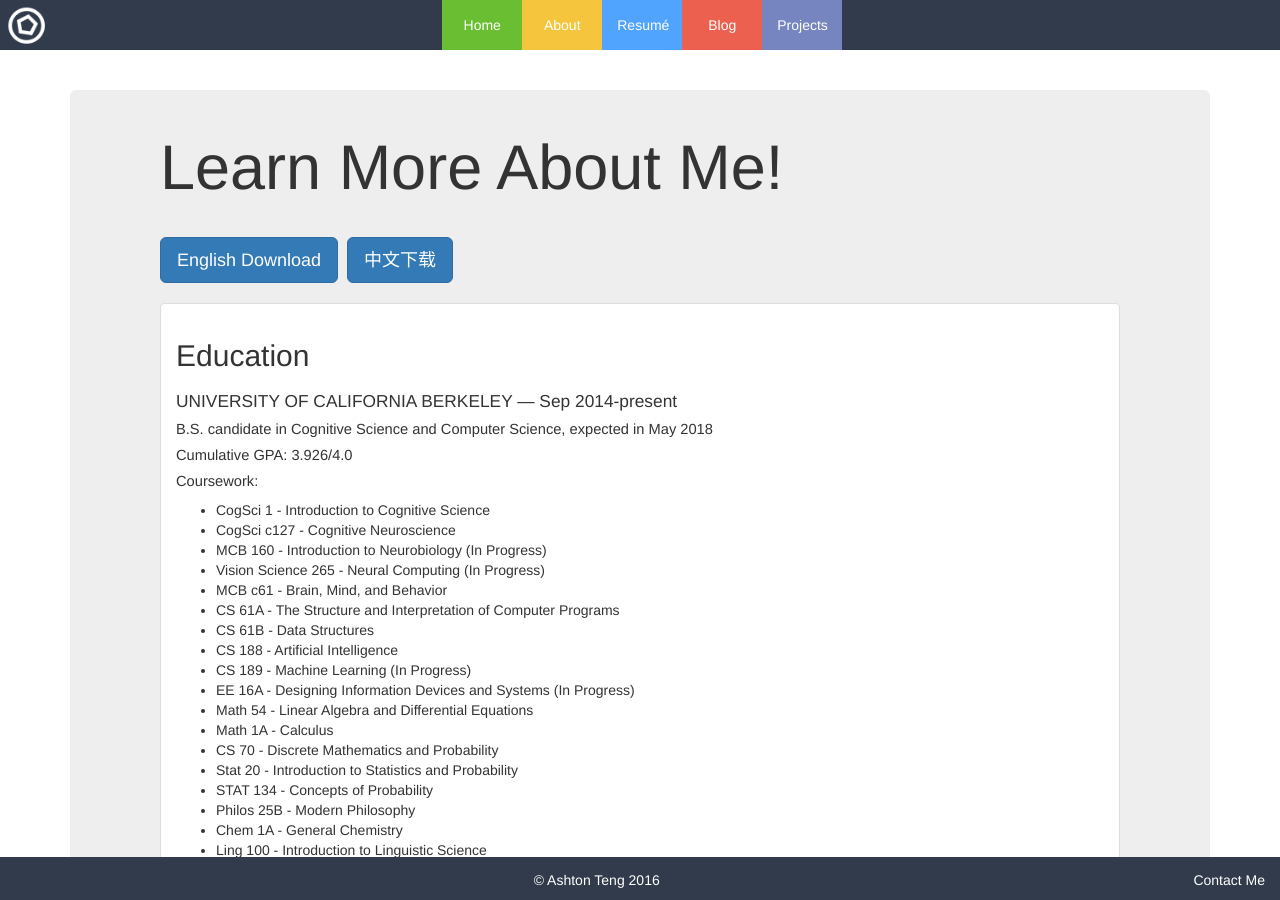
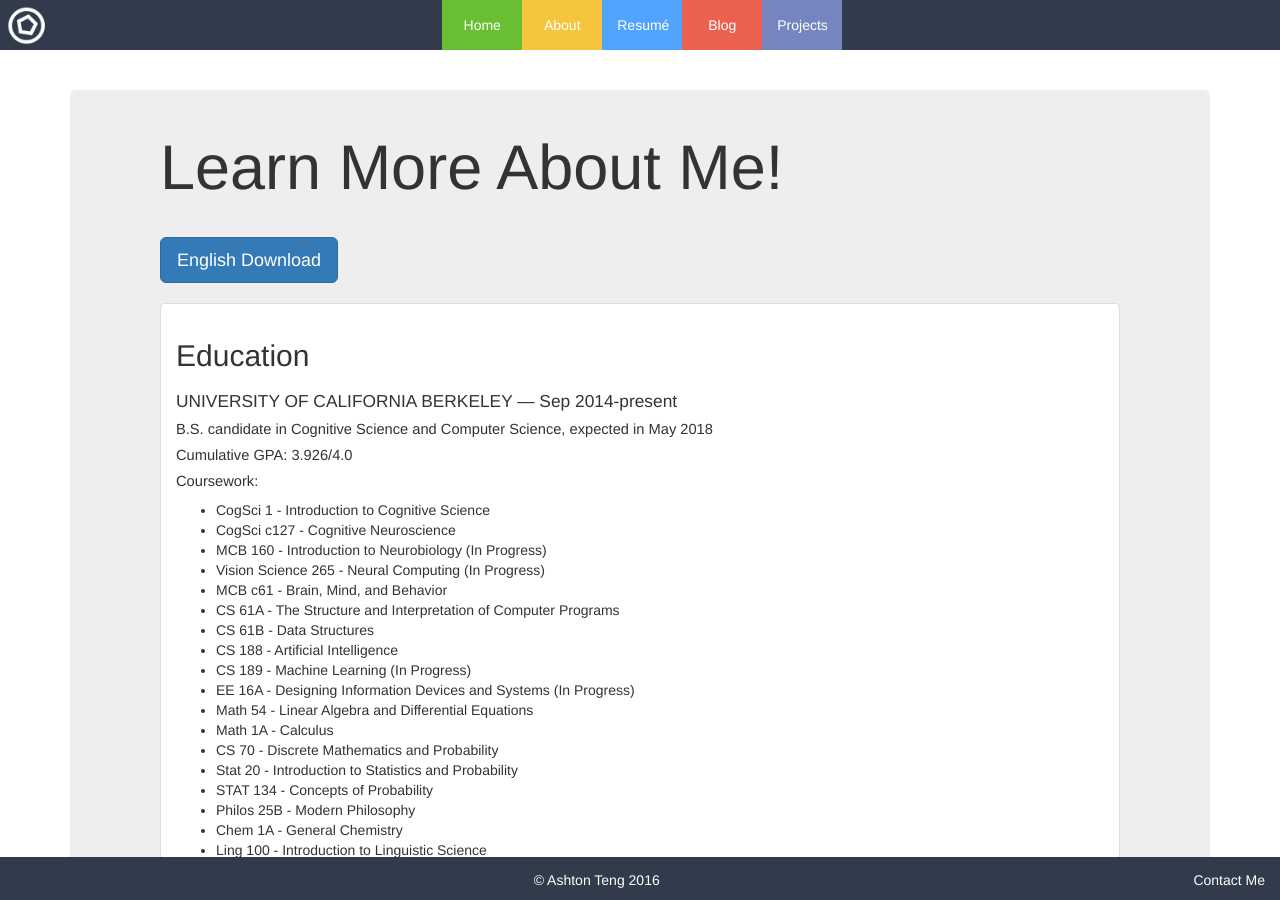
Before and after one commit to ashtonteng/ashtonteng.github.io, a Jekyll site: the page built from resume.html, in a window 1280 px wide and 900 px high. Built offline with Jekyll 4.4.1, drawn with Linux system fonts in a browser that asks for light colours.

Commit message:
updated resume

```diff
--- a/resume.html
+++ b/resume.html
@@ -7,7 +7,7 @@ layout: page
 
 <div class="col-sm-8">
   <a class="btn btn-primary btn-lg" href="ashton-teng-resume.pdf" role="button" style="margin-top:5px;margin-right:5px">English Download</a>
-  <a class="btn btn-primary btn-lg" href="ashton-teng-resume-chinese.pdf" role="button" style="margin-top:5px">中文下载</a>
+  <!--<a class="btn btn-primary btn-lg" href="ashton-teng-resume-chinese.pdf" role="button" style="margin-top:5px">中文下载</a>-->
 </div>
 
 <div class="col-xs-12">
```
Also changed, not shown: 7 other files.
